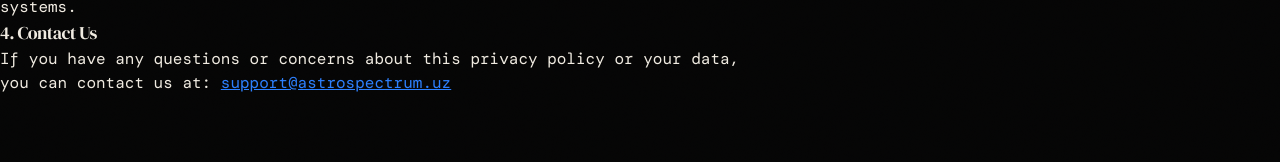
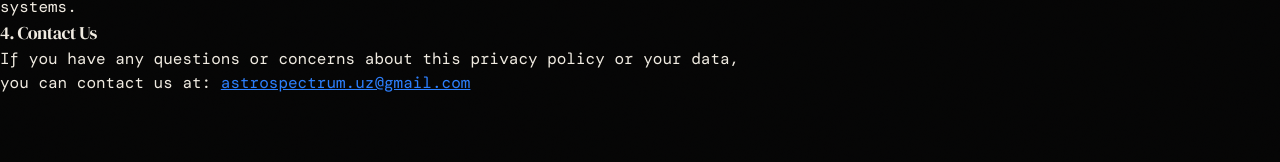
Before and after one commit to Sardor20091019/astro-project, a Next.js app: page /privacy in a window 1280 px wide. Shown: the part 501-663 px from the top of the page. Built offline with nearby package versions, Linux system fonts and the light colour scheme; no server answers; a web font is replaced by a local one.

Commit message:
Update contact email in privacy policy section

```diff
--- a/app/privacy/page.tsx
+++ b/app/privacy/page.tsx
@@ -29,7 +29,7 @@
 
       <section className="mb-6">
         <h2 className="text-lg font-semibold">4. Contact Us</h2>
-        <p>If you have any questions or concerns about this privacy policy or your data, you can contact us at: <a href="mailto:astrospectrum.uz@gmail.com" className="text-blue-500 underline">support@astrospectrum.uz</a></p>
+        <p>If you have any questions or concerns about this privacy policy or your data, you can contact us at: <a href="mailto:astrospectrum.uz@gmail.com" className="text-blue-500 underline">astrospectrum.uz@gmail.com</a></p>
       </section>
     </div>
   );
```
